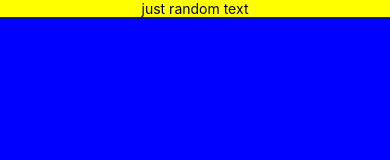
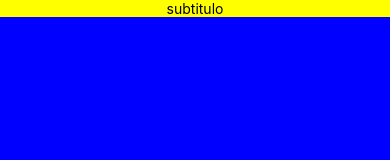
Before and after one commit to Ceci007/mobile-travelapp, a React Native app: screen / in a window 390 px wide. Shown: the top 160 px of the page. Built offline with nearby package versions, Linux system fonts and the light colour scheme.

Commit message:
remove useState from Title component

```diff
--- a/src/components/Title.js
+++ b/src/components/Title.js
@@ -1,17 +1,11 @@
-import React, {useState} from 'react';
+import React from 'react';
 import {Text} from 'react-native';
 import styled from 'styled-components/native';
 
 const Title = () => {
-  const [slogan, setSlogan] = useState('just random text');
-
-  const onTextPress = () => {
-    setSlogan('My slogan!!');
-  };
-
   return (
     <Wrapper>
-      <Text onPress={onTextPress}>{slogan}</Text>
+      <Text>subtitulo</Text>
     </Wrapper>
   );
 };
--- a/src/screens/HomeScreen.js
+++ b/src/screens/HomeScreen.js
@@ -1,5 +1,5 @@
 import React from 'react';
-import {Text} from 'react-native';
+// import {Text} from 'react-native';
 import styled from 'styled-components/native';
 import Title from '../components/Title';
 
```
